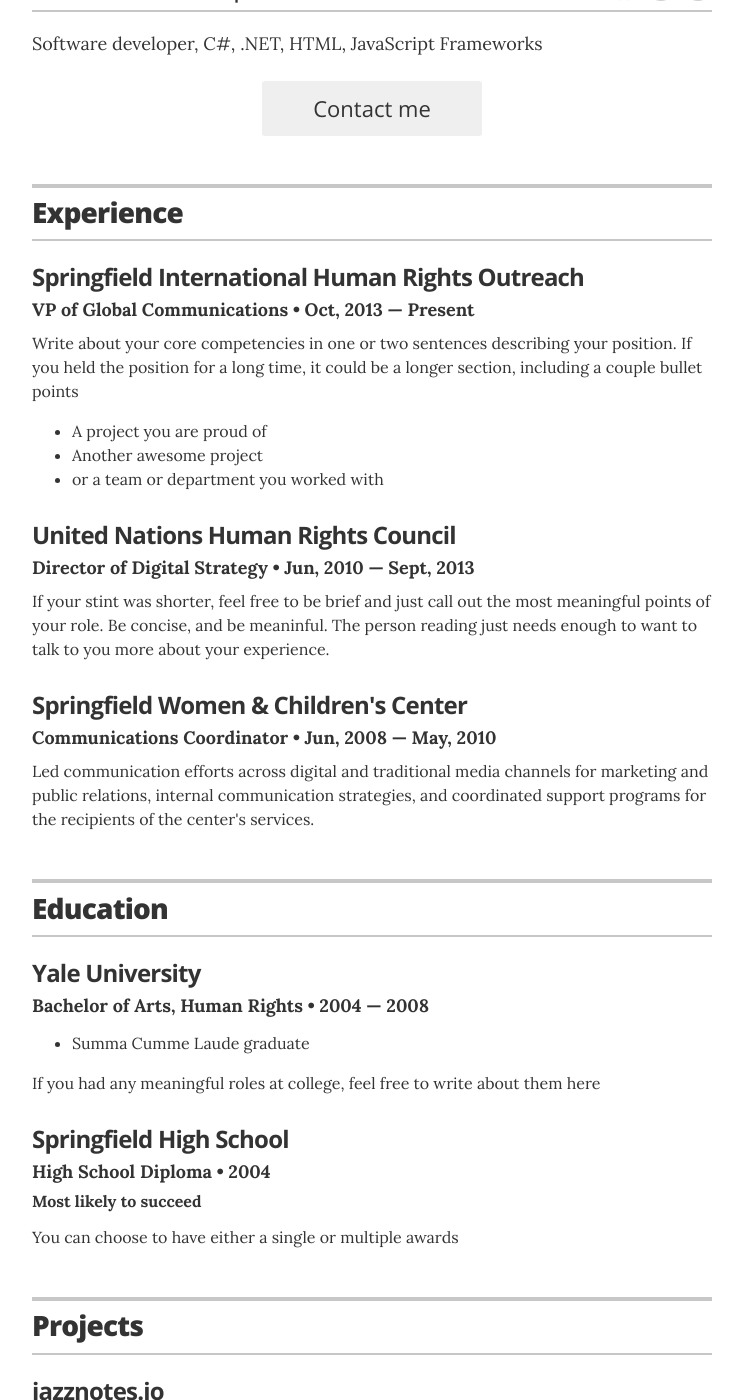
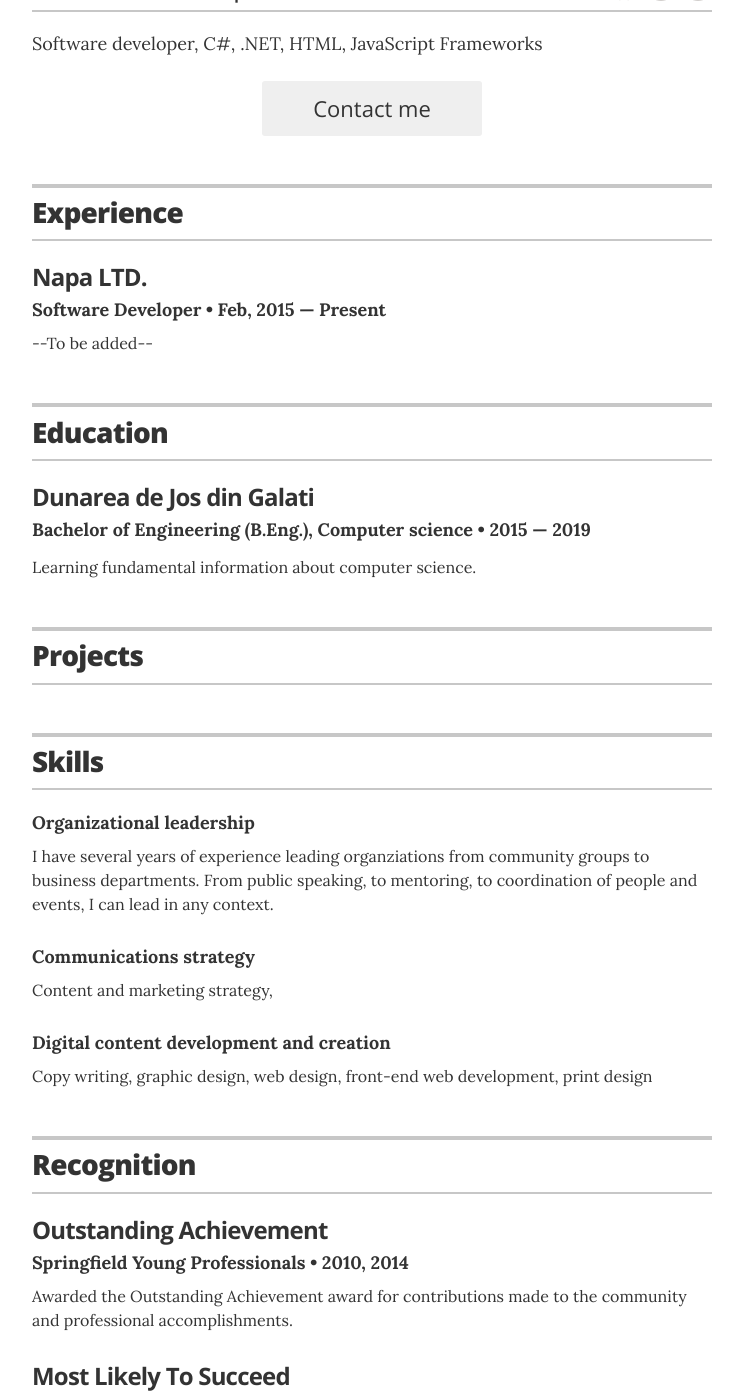
Before and after one commit to powerofsoul/powerofsoul.github.io, a Jekyll site: the page built from index.html, in a window 1280 px wide and 1400 px high, scrolled down 256 px. Shown: the whole window, without its empty margins (268-1011 px from the left). Built offline with Jekyll 4.4.1, drawn with Linux system fonts in a browser that asks for light colours; some of the changed text lies outside the part shown.

Commit message:
Update info
Signed-off-by: Florin Munteanu <florinmunteanu96@gmail.com>

```diff
--- a/_data/associations.yml
+++ /dev/null
@@ -1,15 +0,0 @@
-# Associations
-# comment out the urls if you do not wish to display them
-
-- organization: PETA
-  role: Volunteer
-  year: 2001 &mdash; 2010
-  url: https://www.peta.org/
-  summary: Organized fund drives and participated in fundraising events for the benefit of PETA's local Springfield operations.
-
-
-- organization: Yale Amnesty International
-  role: Communications coordinator
-  year: 2002 &mdash; 2004
-  url: http://campuspress.yale.edu/amnesty/
-  summary: During my junion and senior years at Yale, I was actively involved in Yale Amnesty International where I helped facilitate our student organization communications through website maintenance, writing for our campus publication, and graphic design of related materials.
--- a/_data/education.yml
+++ b/_data/education.yml
@@ -1,13 +1,5 @@
 # Degree
-- degree: Bachelor of Arts, Human Rights
-  uni: Yale University
-  year: 2004 &mdash; 2008
-  awards:
-    - award: Summa Cumme Laude graduate
-  summary: If you had any meaningful roles at college, feel free to write about them here
-
-- degree: High School Diploma
-  uni: Springfield High School
-  year: 2004
-  award: Most likely to succeed
-  summary: You can choose to have either a single or multiple awards
+- degree: Bachelor of Engineering (B.Eng.), Computer science
+  uni: Dunarea de Jos din Galati
+  year: 2015 &mdash; 2019
+  summary: Learning fundamental information about computer science.
--- a/_data/experience.yml
+++ b/_data/experience.yml
@@ -1,19 +1,4 @@
-# Jobs
-# VP of Global Communications
-- company: Springfield International Human Rights Outreach
-  position: VP of Global Communications
-  duration: Oct, 2013 &mdash; Present
-  summary: Write about your core competencies in one or two sentences describing your position. If you held the position for a long time, it could be a longer section, including a couple bullet points	<ul class="resume-item-list"><li>A project you are proud of</li><li>Another awesome project</li><li>or a team or department you worked with</li></ul>
-
-# Director of Digital Stratgy
-- company: United Nations Human Rights Council
-  position: Director of Digital Strategy
-  duration:  Jun, 2010 &mdash; Sept, 2013
-  summary: If your stint was shorter, feel free to be brief and just call out the most meaningful points of your role. Be concise, and be meaninful. The person reading just needs enough to want to talk to you more about your experience.
-
-
-# Communications Coordinator
-- company: Springfield Women & Children's Center
-  position: Communications Coordinator
-  duration:   Jun, 2008  &mdash; May, 2010
-  summary: Led communication efforts across digital and traditional media channels for marketing and public relations, internal communication strategies, and coordinated support programs for the recipients of the center's services.
+- company: Napa LTD.
+  position: Software Developer
+  duration: Feb, 2015 &mdash; Present
+  summary: --To be added--
--- a/_data/links.yml
+++ /dev/null
@@ -1,5 +0,0 @@
-# links
-- url: "#"
-  description: Springfield Jazz Enthusiasts
-- url: "#"
-  description: Springfield Young Professionals
--- a/_data/projects.yml
+++ /dev/null
@@ -1,16 +0,0 @@
-# Projects
-# uncomment the urls if you wish to display them, and add your own URL
-
-# jazznotes.io
-- project: jazznotes.io
-  role: Founder & Primary Developer
-  duration: 2012 &mdash; Present
-  # url: "#"
-  description: Jazz Notes is an open source node/ember app that helps you keep track of your music compositions and new ideas.
-
-# Springfield Community Outreach Group
-- project: Springfield Community Outreach Group
-  role: Co-Founder & Organizer
-  duration: 2007 &mdash; Present
-  # url: "#"
-  description: SCOG is a local monthly meetup in Springfield where we share opportunities to volunteer in the community and organize support for families and neighborhoods in need of assistance that the community can provide.
```
